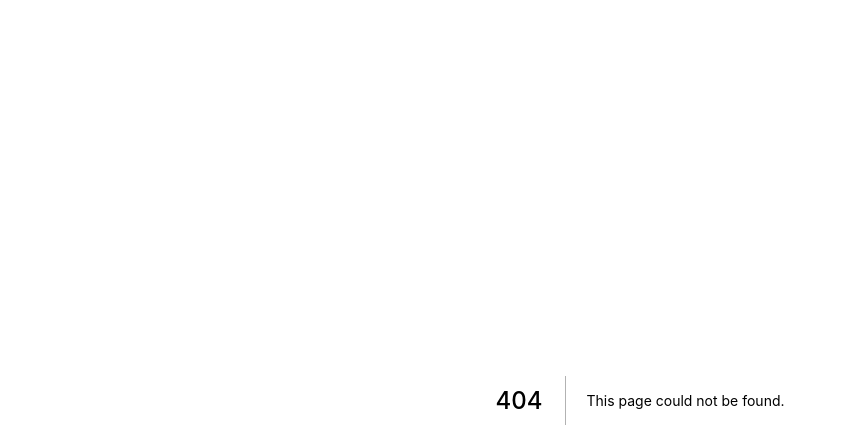
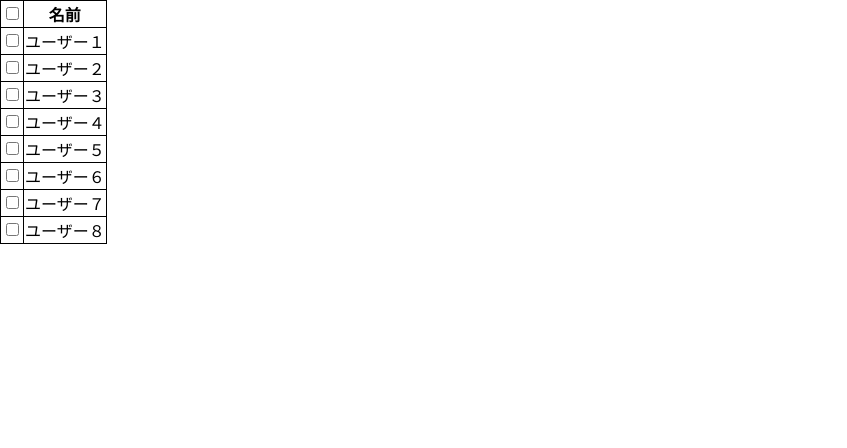
Before and after one commit to masasami/next-sample, a Next.js app: page /map-method-check-all in a window 1280 px wide. Before the commit this address had no page. Shown: the top 448 px of the page, without its empty margins (0-847 px from the left). Built offline with nearby package versions, Linux system fonts and the light colour scheme.

Commit message:
全件チェック

```diff
--- /dev/null
+++ b/pages/map-method-check-all.tsx
@@ -0,0 +1,47 @@
+import { useState } from 'react'
+
+export default function Component() {
+  const [users, setUsers] = useState([
+    { id: 1, name: 'ユーザー１', checked: false },
+    { id: 2, name: 'ユーザー２', checked: false },
+    { id: 3, name: 'ユーザー３', checked: false },
+    { id: 4, name: 'ユーザー４', checked: false },
+    { id: 5, name: 'ユーザー５', checked: false },
+    { id: 6, name: 'ユーザー６', checked: false },
+    { id: 7, name: 'ユーザー７', checked: false },
+    { id: 8, name: 'ユーザー８', checked: false },
+  ])
+
+  return (
+    <table className="table">
+      <thead>
+        <tr>
+          <th>
+            {/* 全件チェック用のチェックボックス */}
+            <input
+              type="checkbox"
+              onChange={(e) => setUsers(users.map((user) => ({ ...user, checked: e.target.checked })))}
+            />
+          </th>
+          <th>名前</th>
+        </tr>
+      </thead>
+      <tbody>
+        {users.map((user, i) => (
+          <tr key={i}>
+            <td>
+              <input
+                type="checkbox"
+                checked={user.checked}
+                onChange={() => {
+                  // ...
+                }}
+              />
+            </td>
+            <td>{user.name}</td>
+          </tr>
+        ))}
+      </tbody>
+    </table>
+  )
+}
```
